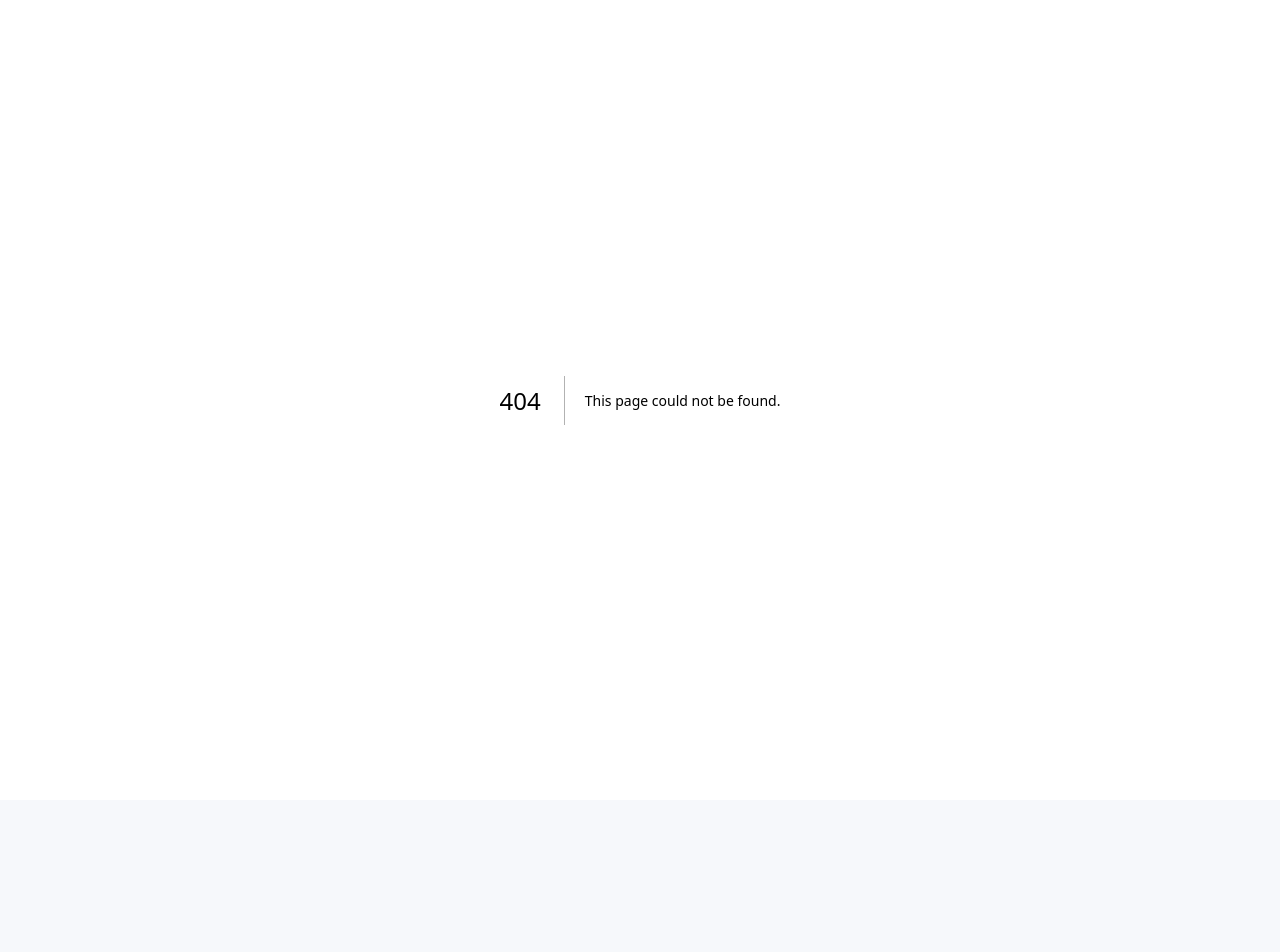
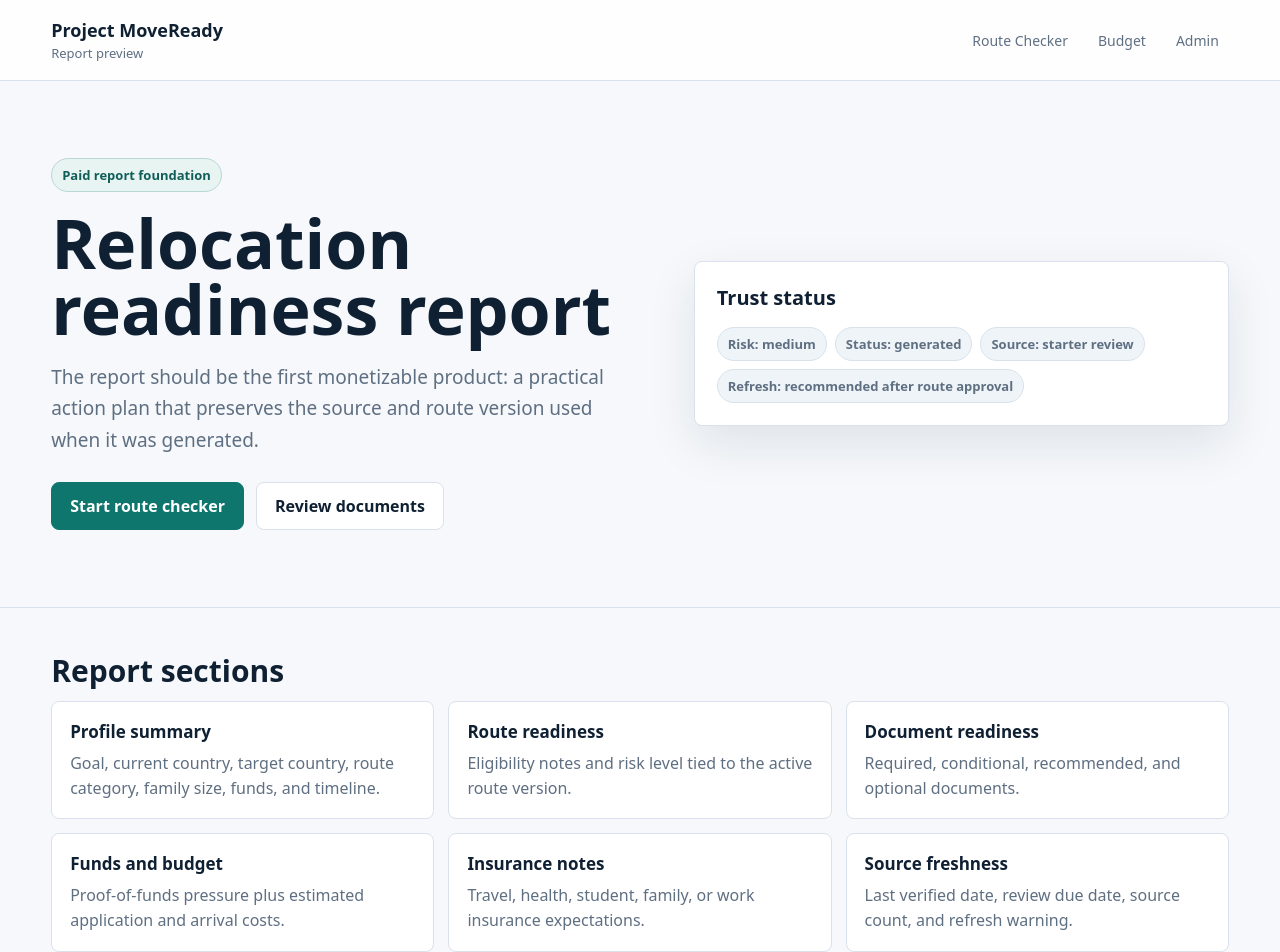
Before and after one commit to SirBM201/SirBM201-moveready-frontend, a Next.js app: page /report-preview in a window 1280 px wide. Before the commit this address had no page. Shown: the top 952 px of the page. Before the commit the page ends 800 px from the top, so only its background shows below. Built offline with nearby package versions, Linux system fonts and the light colour scheme.

Commit message:
Add report preview page

```diff
--- /dev/null
+++ b/app/report-preview/page.tsx
@@ -0,0 +1,37 @@
+const sections = [
+  ["Profile summary", "Goal, current country, target country, route category, family size, funds, and timeline."],
+  ["Route readiness", "Eligibility notes and risk level tied to the active route version."],
+  ["Document readiness", "Required, conditional, recommended, and optional documents."],
+  ["Funds and budget", "Proof-of-funds pressure plus estimated application and arrival costs."],
+  ["Insurance notes", "Travel, health, student, family, or work insurance expectations."],
+  ["Source freshness", "Last verified date, review due date, source count, and refresh warning."],
+];
+
+export default function ReportPreviewPage() {
+  return (
+    <main className="page-shell">
+      <header className="topbar"><a className="brand" href="/"><strong>Project MoveReady</strong><span>Report preview</span></a><nav className="nav"><a href="/route-checker">Route Checker</a><a href="/budget-calculator">Budget</a><a href="/admin/reviews">Admin</a></nav></header>
+      <section className="hero-band">
+        <div className="hero-copy">
+          <span className="eyebrow">Paid report foundation</span>
+          <h1>Relocation readiness report</h1>
+          <p className="lede">The report should be the first monetizable product: a practical action plan that preserves the source and route version used when it was generated.</p>
+          <div className="actions"><a className="btn primary" href="/route-checker">Start route checker</a><a className="btn" href="/document-checklist">Review documents</a></div>
+        </div>
+        <aside className="workflow-panel">
+          <h2>Trust status</h2>
+          <div className="badge-row">
+            <span className="badge">Risk: medium</span>
+            <span className="badge">Status: generated</span>
+            <span className="badge">Source: starter review</span>
+            <span className="badge">Refresh: recommended after route approval</span>
+          </div>
+        </aside>
+      </section>
+      <section className="section">
+        <h2>Report sections</h2>
+        <div className="grid">{sections.map(([title, text]) => <article className="card" key={title}><h3>{title}</h3><p>{text}</p></article>)}</div>
+      </section>
+    </main>
+  );
+}
```
